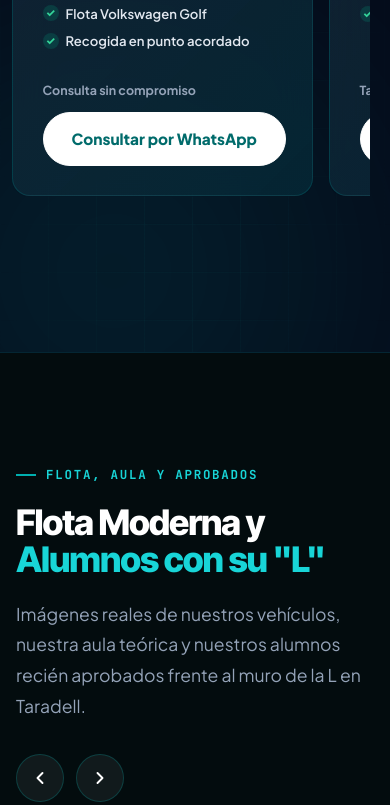
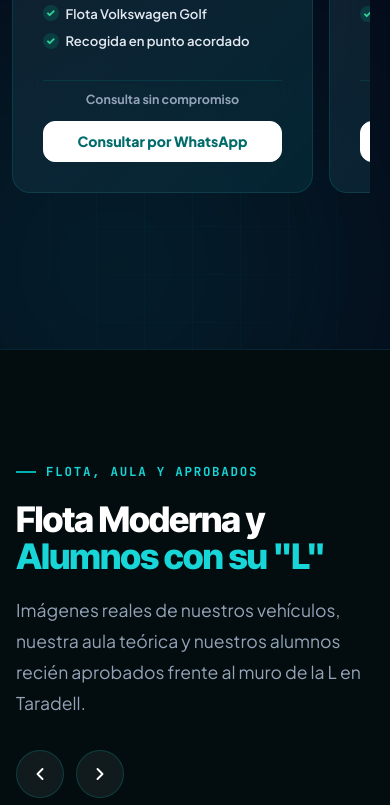
Before and after one commit to ahk2001/autoescuelataradell, a plain HTML site: page index.html in a window 390 px wide. Shown: the part 4232-5037 px from the top of the page. Drawn offline with Linux system fonts and the light colour scheme.

Commit message:
fix(mobile): ajustar proporcion y bordes de botones en cards

```diff
--- a/index.html
+++ b/index.html
@@ -856,6 +856,23 @@
         padding: 5px 10px;
       }
       .hero-cta-row .btn-editorial {
+        width: 100%;
+      }
+      .btn-editorial {
+        padding: 11px 20px;
+        font-size: 0.88rem;
+        line-height: 1.2;
+        border-radius: 12px;
+      }
+      .prof-card-footer {
+        flex-direction: column;
+        align-items: stretch;
+        gap: 10px;
+        padding-top: 1rem;
+        margin-top: 0.5rem;
+        border-top: 1px solid rgba(0, 175, 175, 0.14);
+      }
+      .prof-card-footer .btn-editorial {
         width: 100%;
       }
     }
```
